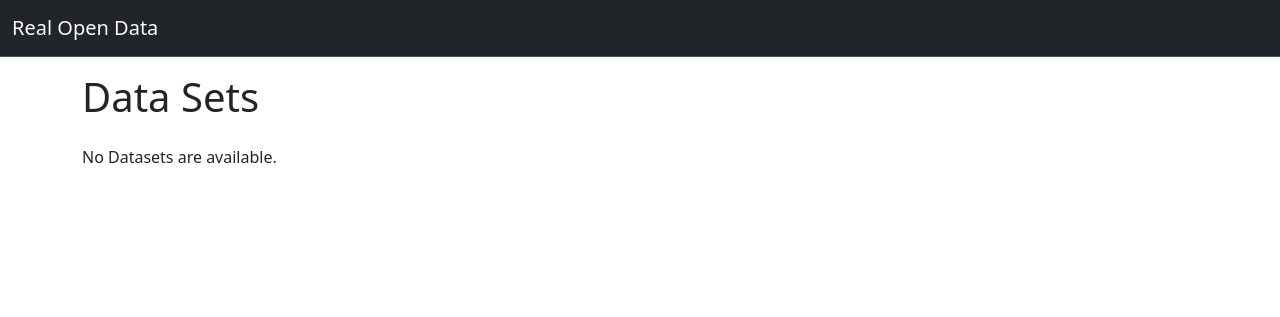
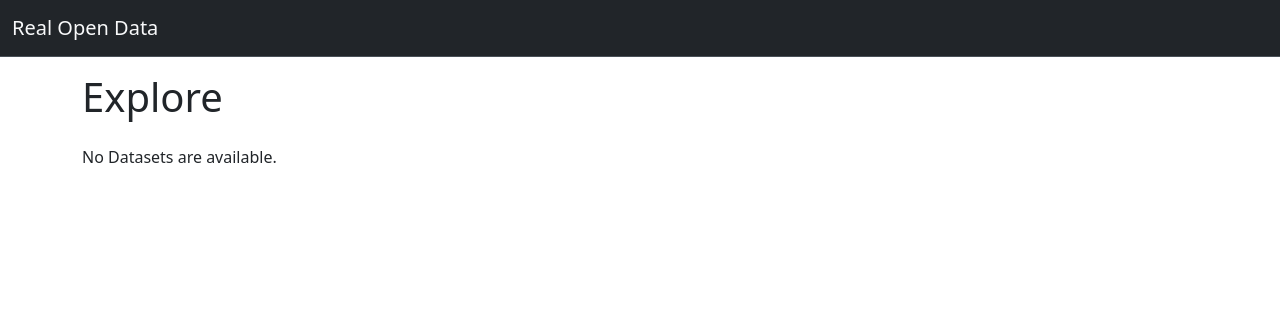
Before and after one commit to lcarvajal/real-open-data, a Django app: page /datasets/ in a window 1280 px wide. Shown: the top 317 px of the page. Run offline with Django 5.2, Linux system fonts and the light colour scheme; data that the repository does not hold is empty; some libraries are stand-ins or nearby versions.

Commit message:
Update title to explore

```diff
--- a/datasets/templates/datasets/index.html
+++ b/datasets/templates/datasets/index.html
@@ -7,7 +7,7 @@
 {% block content %}
   <div class="row pt-3 pb-3">
     <div class="col">
-        <h1>Data Sets</h1>
+        <h1>Explore</h1>
     </div>
   </div>
 
```
